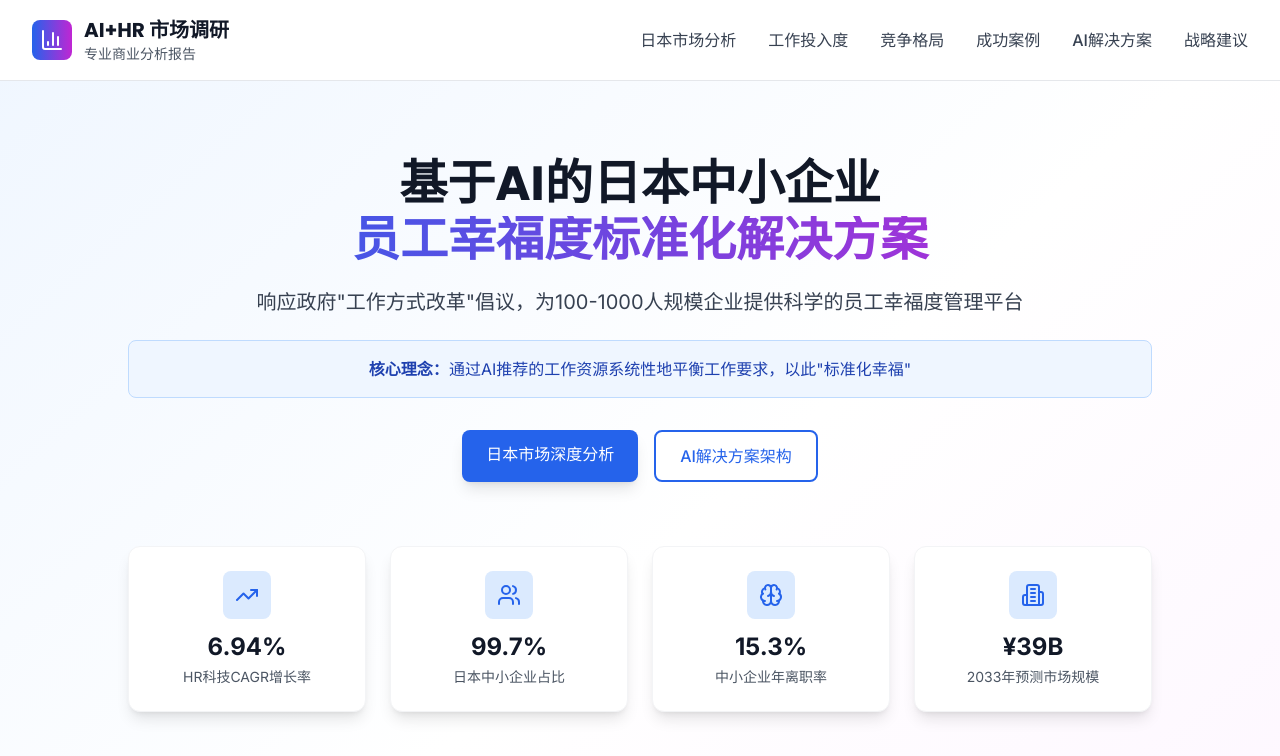
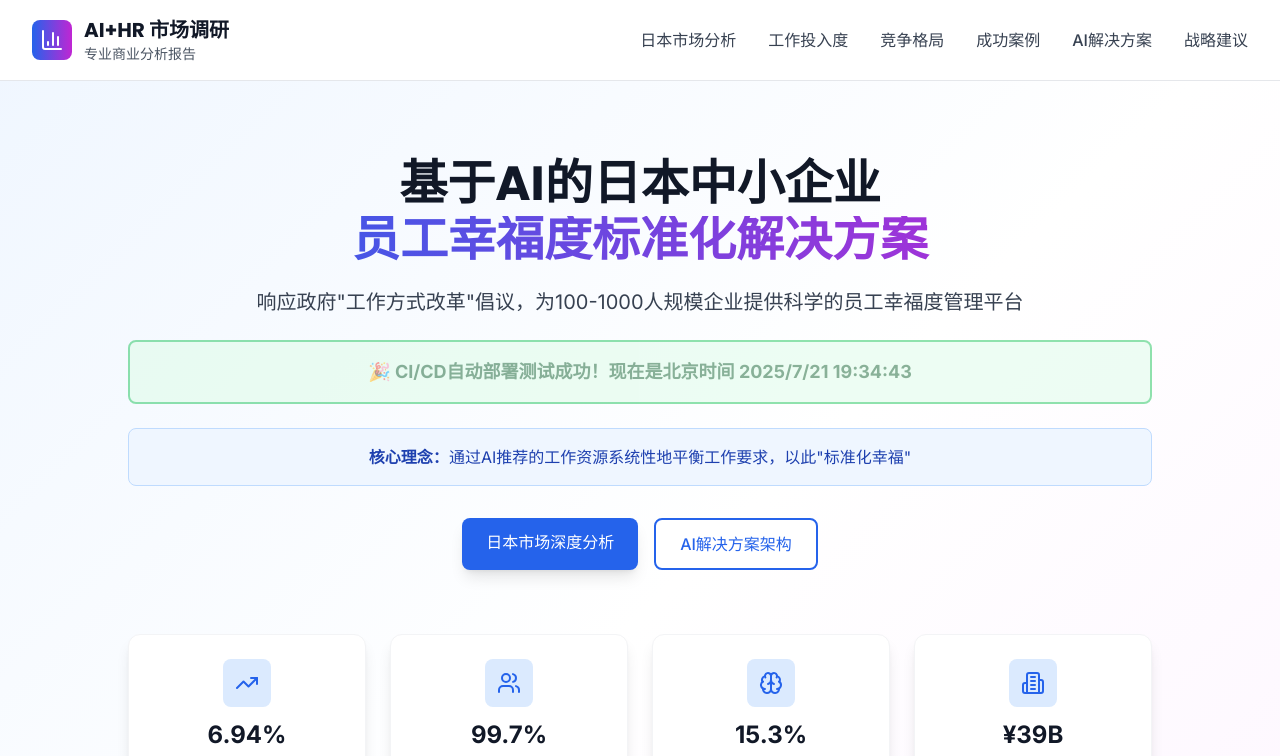
Before and after one commit to lks0426/AI-HR2, a Next.js app: page / in a window 1280 px wide. Shown: the top 756 px of the page. Built offline with nearby package versions, Linux system fonts and the light colour scheme.

Commit message:
添加CI/CD测试消息
- 在首页添加绿色测试横幅
- 显示当前时间
- 测试GitHub Actions自动部署

```diff
--- a/src/components/Hero.tsx
+++ b/src/components/Hero.tsx
@@ -23,6 +23,13 @@ export default function Hero() {
           <p className="text-lg md:text-xl text-gray-700 mb-6 leading-relaxed animate-slide-up">
             响应政府"工作方式改革"倡议，为100-1000人规模企业提供科学的员工幸福度管理平台
           </p>
+
+          {/* CI/CD TEST MESSAGE */}
+          <div className="bg-green-100 border-2 border-green-500 rounded-lg p-4 mb-6 animate-pulse">
+            <p className="text-green-800 text-lg font-bold">
+              🎉 CI/CD自动部署测试成功！现在是北京时间 {new Date().toLocaleString('zh-CN', { timeZone: 'Asia/Shanghai' })}
+            </p>
+          </div>
 
           <div className="bg-blue-50 border border-blue-200 rounded-lg p-4 mb-8 animate-scale-in">
             <p className="text-blue-800 text-sm md:text-base">
```
